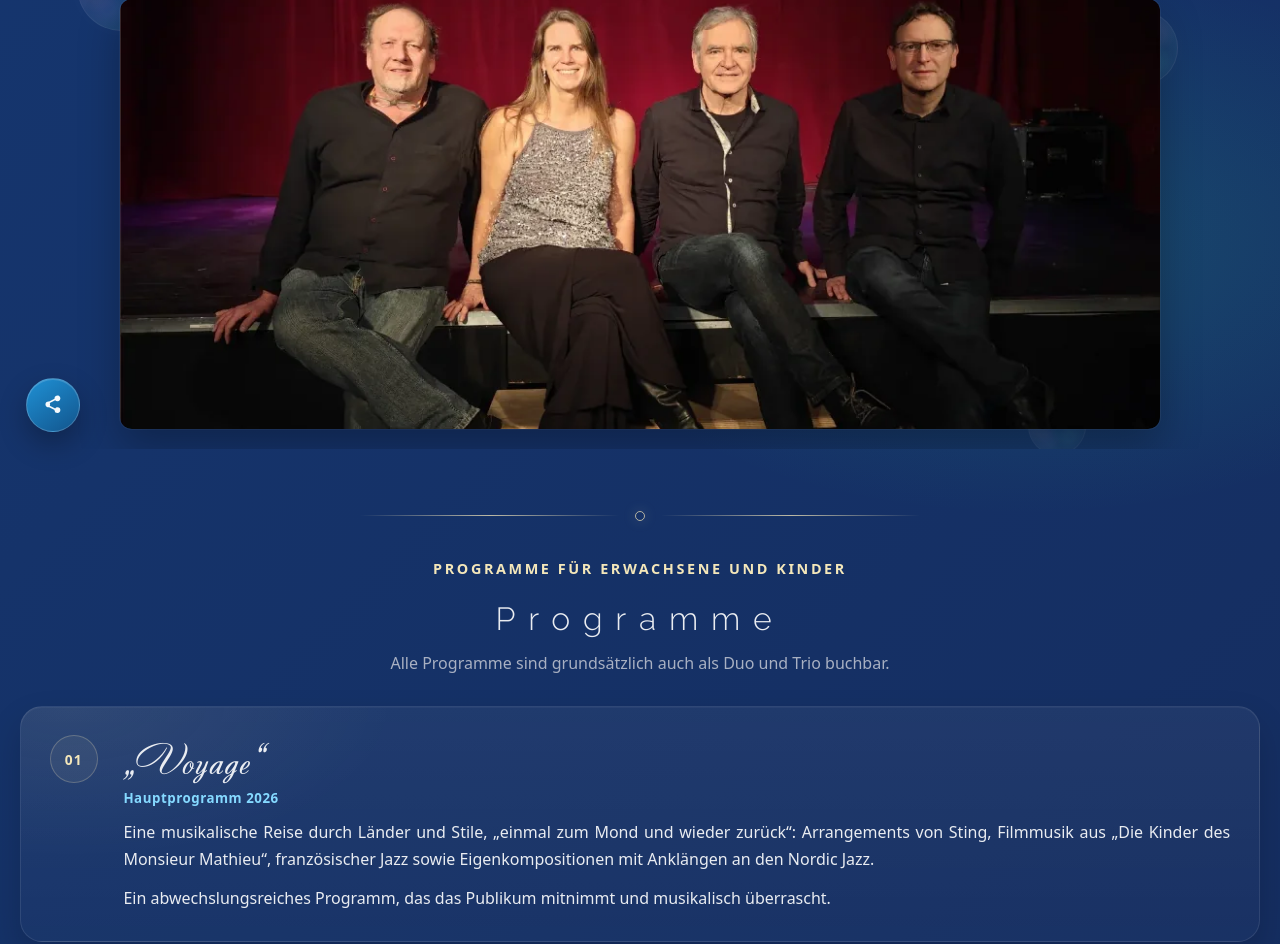
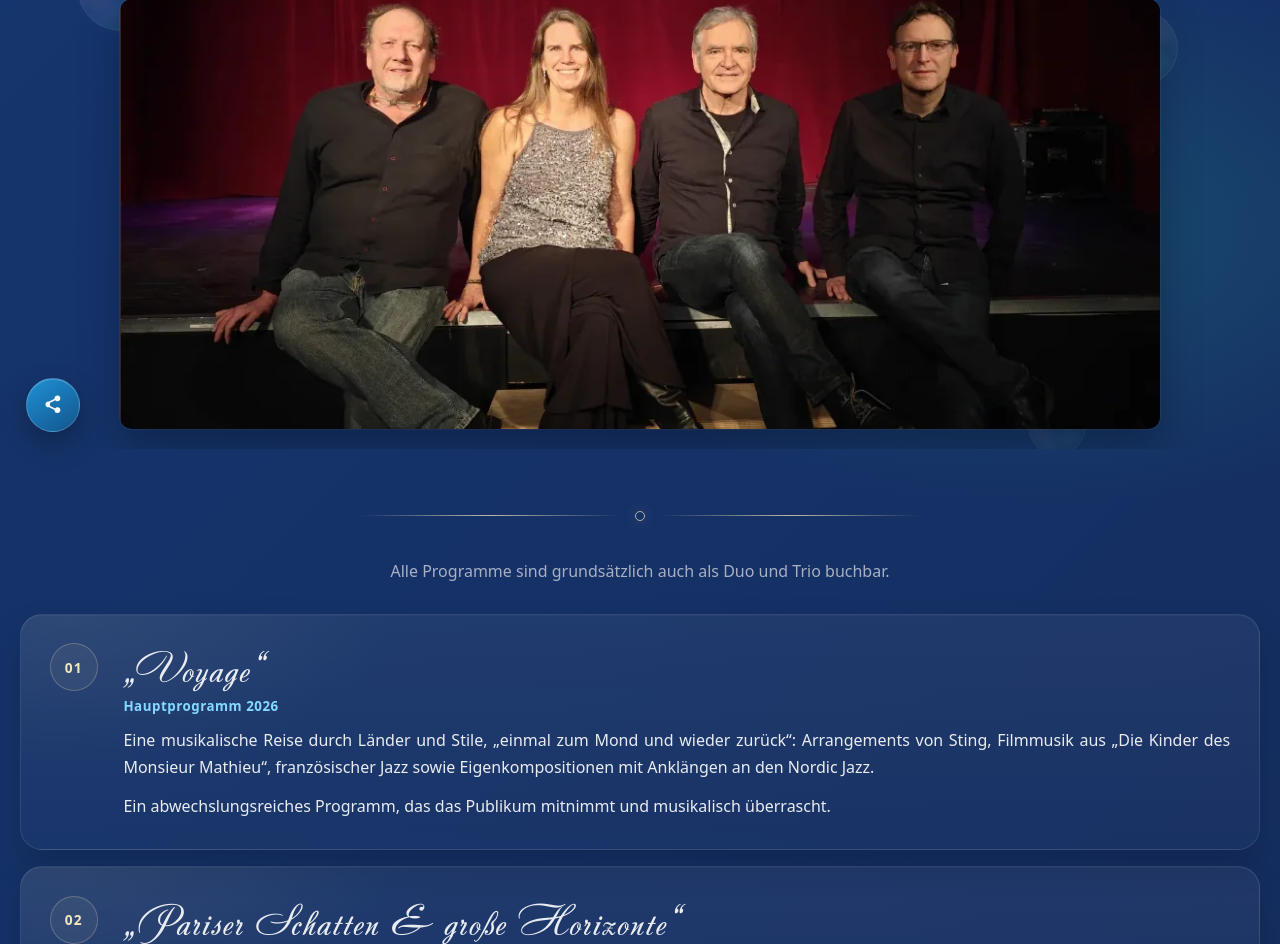
Before and after one commit to OBO-WAN/Melangea_Prototype, a PHP site: page /programme.html in a window 1280 px wide. Shown: the part 336-1280 px from the top of the page. Run offline with PHP 8.4, Linux system fonts and the light colour scheme; some libraries are stand-ins or nearby versions.

Commit message:
Remove redundant programme headings

```diff
--- a/css/subpages/programme.css
+++ b/css/subpages/programme.css
@@ -116,15 +116,6 @@
   object-fit: cover;
 }
 
-.programmes-kicker {
-  margin: 0 0 0.35rem;
-  color: #f4e7ba;
-  font-size: 0.9rem;
-  font-weight: 750;
-  letter-spacing: 0.18em;
-  text-transform: uppercase;
-}
-
 .programmes-repertoire {
   padding-top: clamp(1.5rem, 3vw, 2.75rem);
 }
@@ -136,12 +127,6 @@
 
 .programmes-repertoire__head {
   margin-bottom: 0;
-}
-
-.programmes-repertoire__head > div {
-  display: grid;
-  justify-items: center;
-  gap: 0.45rem;
 }
 
 .programmes-repertoire__note {
@@ -318,8 +303,8 @@
     text-align: left;
   }
 
-  .programmes-repertoire__head > div {
-    justify-items: start;
+  .programmes-repertoire__head {
+    justify-content: flex-start;
   }
 }
 
--- a/programme.html
+++ b/programme.html
@@ -72,18 +72,12 @@
       <span></span>
     </div>
 
-
-
-    <section class="section programmes-repertoire" aria-labelledby="programmes-repertoire-title">
+    <section class="section programmes-repertoire">
       <div class="container programmes-repertoire__inner">
         <div class="section-head programmes-repertoire__head" data-aos="fade-up">
-          <div>
-            <p class="programmes-kicker">Programme für Erwachsene und Kinder</p>
-            <h2 id="programmes-repertoire-title">Programme</h2>
-            <p class="programmes-repertoire__note">
-              Alle Programme sind grundsätzlich auch als Duo und Trio buchbar.
-            </p>
-          </div>
+          <p class="programmes-repertoire__note">
+            Alle Programme sind grundsätzlich auch als Duo und Trio buchbar.
+          </p>
         </div>
 
         <div class="programmes-list" aria-label="Programme">
```
